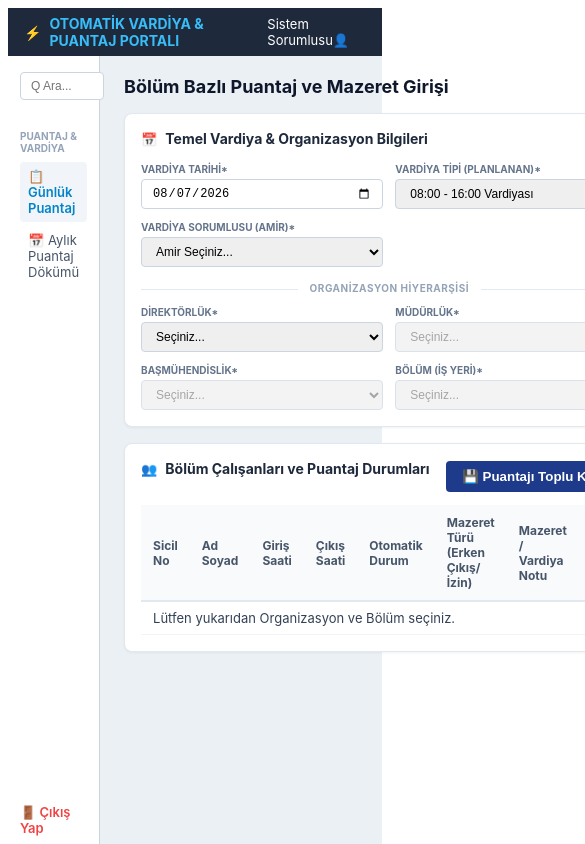
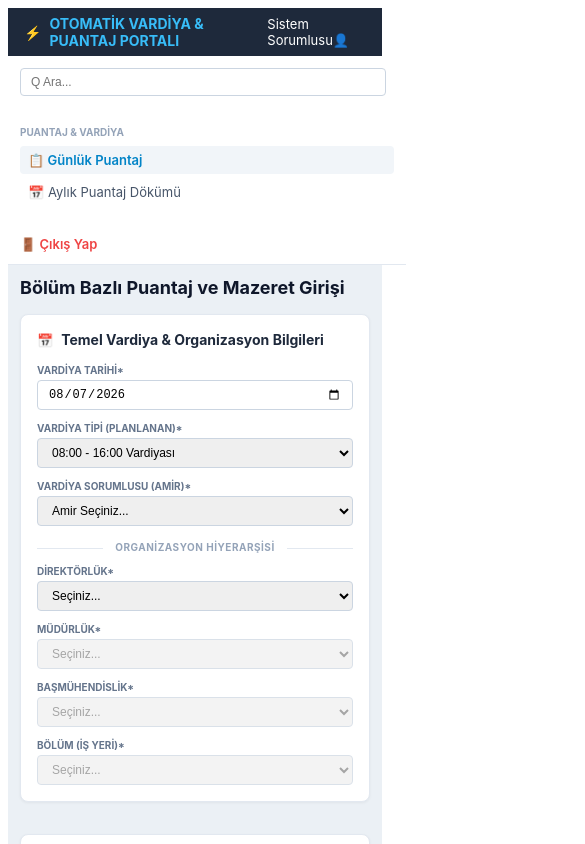
Before and after one commit to farukskya/puantaj-projesi, an Angular app in the folder frontend/: page / in a window 390 px wide. Shown: the top 844 px of the page, 585 px wide, since content can reach past the window. Built offline with nearby package versions, Linux system fonts and the light colour scheme.

Commit message:
Mobile responsive iyilestirmeleri ve toast bildirimi eklendi

```diff
--- a/frontend/src/app/app.scss
+++ b/frontend/src/app/app.scss
@@ -262,3 +262,102 @@
     letter-spacing: 0.5px;
   }
 }
+/* ==========================================
+   MOBİL VE TABLET RESPONSIVE UYUMLULUK KODLARI
+   ========================================== */
+
+/* Genel Responsive Koruması */
+html, body {
+  overflow-x: hidden;
+  max-width: 100vw;
+}
+
+.layout-wrapper, .main-wrapper, .content-area {
+  max-width: 100%;
+  box-sizing: border-box;
+}
+
+/* Mobil Ekranlar İçin (768px ve Altı) */
+@media (max-width: 768px) {
+
+  /* Ana Yerleşim Düzeni */
+  .main-wrapper {
+    flex-direction: column;
+  }
+
+  /* Sol Sidebar Menüyü Mobilde Düzenle */
+  .sidebar {
+    width: 100% !important;
+    min-height: auto;
+    border-right: none;
+    border-bottom: 1px solid #e2e8f0;
+    padding: 12px;
+  }
+
+  /* İçerik Alanı Ve Kartlar */
+  .content-area {
+    padding: 12px !important;
+    width: 100% !important;
+    overflow-x: hidden;
+  }
+
+  .card {
+    padding: 16px !important;
+    margin-bottom: 16px !important;
+    width: 100% !important;
+    box-sizing: border-box;
+  }
+
+  /* Form Alanlarını Üst Üste Hizala */
+  .form-row {
+    display: flex !important;
+    flex-direction: column !important;
+    gap: 12px !important;
+  }
+
+  .form-group {
+    width: 100% !important;
+  }
+
+  .form-group input,
+  .form-group select {
+    width: 100% !important;
+    box-sizing: border-box;
+  }
+
+  /* Tabloların Ekrandan Taşmasını Engelleyen Yatay Kaydırma */
+  .table-responsive {
+    width: 100% !important;
+    overflow-x: auto !important;
+    -webkit-overflow-scrolling: touch;
+    border-radius: 6px;
+    border: 1px solid #e2e8f0;
+  }
+
+  .custom-table {
+    min-width: 650px; /* Tablo içeriğinin ezilmesini önler, kaydırılabilir yapar */
+  }
+
+  /* İK Özet Kartları Mobilde Grid Yap */
+  .ik-summary-cards {
+    display: grid !important;
+    grid-template-columns: repeat(2, 1fr) !important;
+    gap: 10px !important;
+  }
+
+  .summary-card {
+    width: 100% !important;
+  }
+
+  /* Başlık ve Buton Hizalamaları */
+  .card-header-flex {
+    flex-direction: column !important;
+    align-items: flex-start !important;
+    gap: 12px !important;
+  }
+
+  .btn-navy {
+    width: 100% !important;
+    justify-content: center;
+  }
+}
```
